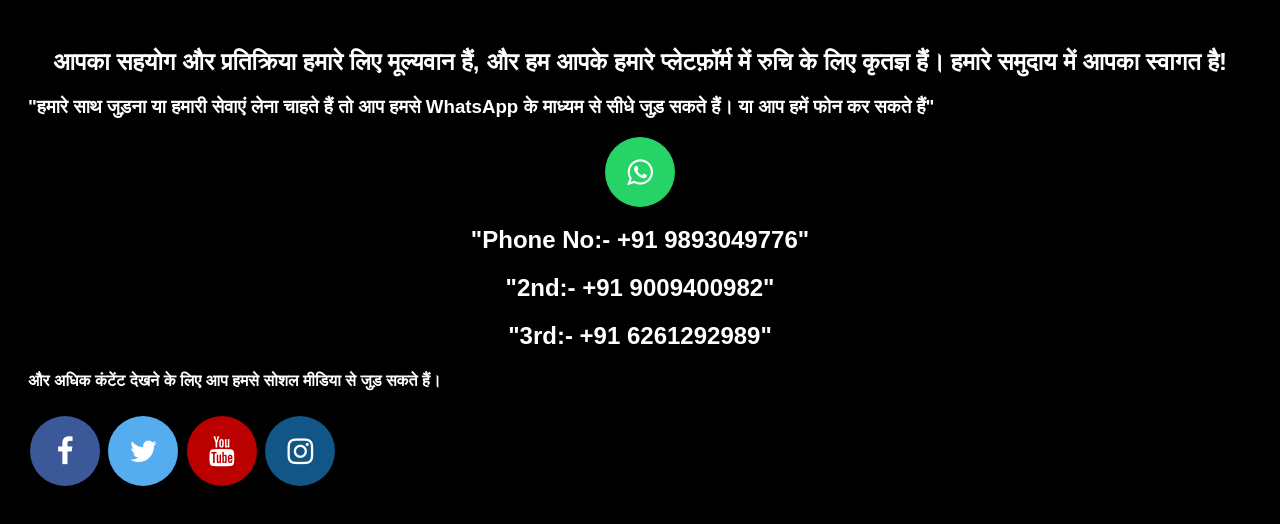
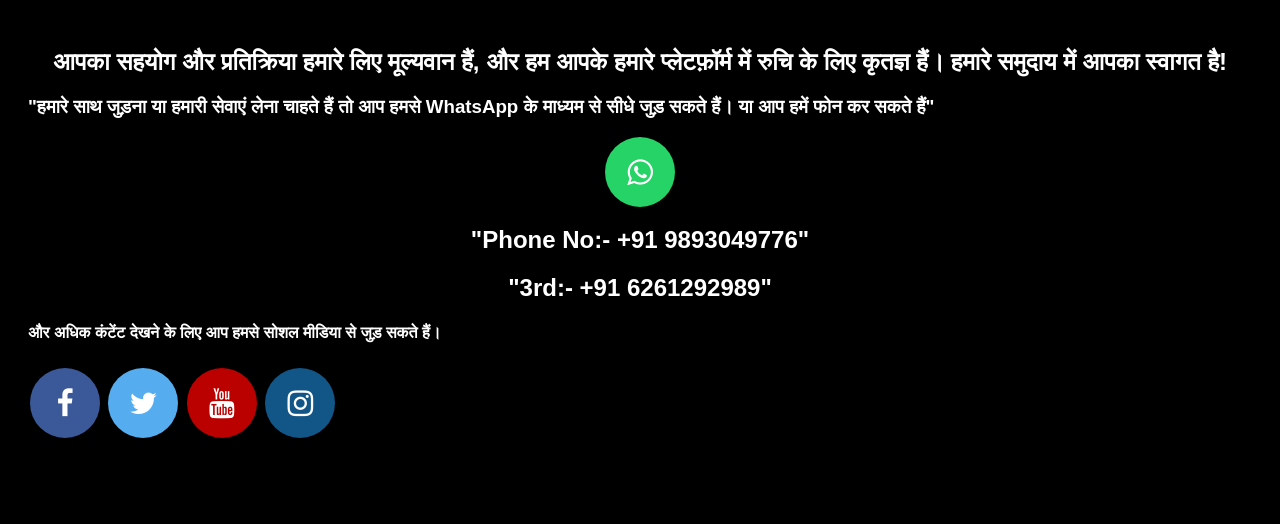
Before and after one commit to Wise-oo7/Critical-Thinking2.0, a plain HTML site: page social.html in a window 1280 px wide. Drawn offline with Linux system fonts and the light colour scheme.

Commit message:
Update social.html
.

```diff
--- a/social.html
+++ b/social.html
@@ -65,7 +65,6 @@
 <h3>"हमारे साथ जुड़ना या हमारी सेवाएं लेना चाहते हैं तो आप हमसे WhatsApp के माध्यम से सीधे जुड़ सकते हैं। या आप हमें फोन कर सकते हैं"</h3>
   <a href="https://wa.me/+916261292989?text= Name: [Your Full Name]----Preferred Time for Discussion: [Your Free Time to Talk]." class="fa fa-whatsapp"></a>
 <h2>"Phone No:- +91 9893049776"</h2>
-<h2>"2nd:- +91 9009400982"</h2>
 <h2>"3rd:- +91 6261292989"</h2>
 
 <h4>और अधिक कंटेंट देखने के लिए आप हमसे सोशल मीडिया से जुड़ सकते हैं।</h4>
```
